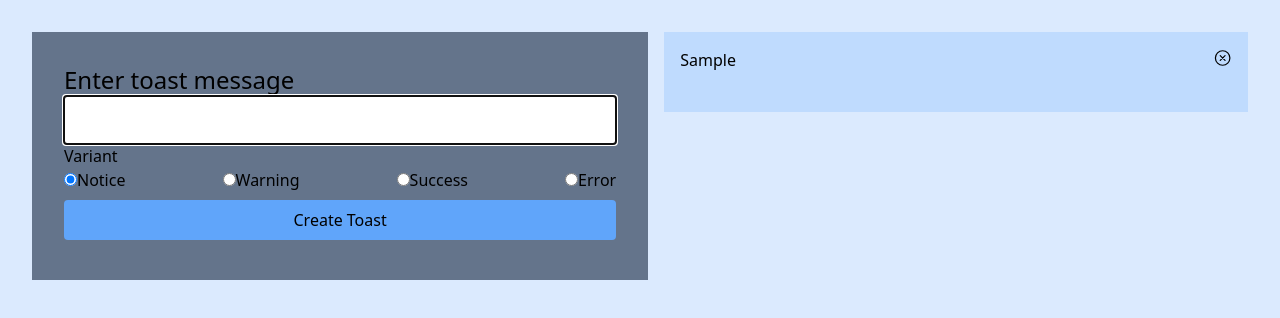
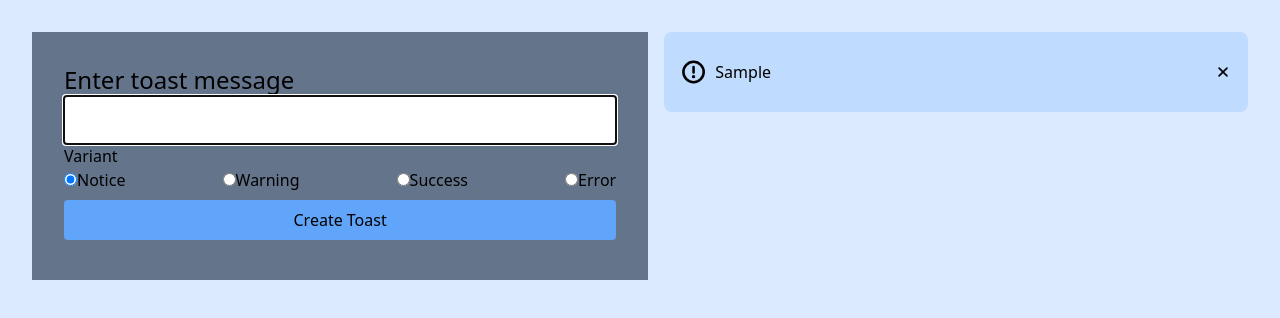
Before and after one commit to ivannissimrch/Toast, a React (Vite) app: page / in a window 1280 px wide. Both pictures are taken after typing "Sample" into the empty fields and a click on the button "Create Toast". Shown: the top 318 px of the page. Built offline with nearby package versions, Linux system fonts and the light colour scheme.

Commit message:
Add icons to Toast component

```diff
--- a/src/components/Toast.jsx
+++ b/src/components/Toast.jsx
@@ -1,20 +1,29 @@
 import PropTypes from "prop-types";
-import { IoCloseCircleOutline } from "react-icons/io5";
+import { IoClose } from "react-icons/io5";
 import { motion } from "framer-motion";
+import { PiWarningCircleBold } from "react-icons/pi";
+import { PiWarningBold } from "react-icons/pi";
+import { PiWarningOctagonBold } from "react-icons/pi";
+import { IoIosCheckmarkCircle } from "react-icons/io";
 
 export default function Toast({ newToast, deleteToast }) {
   let toastBgColor = "";
+  let icon = "";
   if (newToast.variant === "notice") {
     toastBgColor = "bg-blue-200";
+    icon = <PiWarningCircleBold size={30} />;
   }
   if (newToast.variant === "warning") {
     toastBgColor = "bg-yellow-200";
+    icon = <PiWarningBold size={30} />;
   }
   if (newToast.variant === "success") {
     toastBgColor = "bg-lime-200";
+    icon = <IoIosCheckmarkCircle size={30} />;
   }
   if (newToast.variant === "error") {
     toastBgColor = "bg-red-200";
+    icon = <PiWarningOctagonBold size={30} />;
   }
 
   return (
@@ -23,10 +32,13 @@ export default function Toast({ newToast, deleteToast }) {
       animate={{ opacity: 1, x: 0 }}
       exit={{ opacity: 0, x: -50 }}
       transition={{ duration: 0.5 }}
-      className={` min-h-20 p-4 my-4 md:my-4 flex justify-between ${toastBgColor}`}
+      className={` min-h-20 p-4 my-4 md:my-4 flex justify-between items-center rounded-lg ${toastBgColor}`}
     >
-      <p className="flex flex-grow-1 w-full text-start">{newToast.message}</p>
-      <IoCloseCircleOutline size={20} onClick={() => deleteToast(newToast)} />
+      {icon}
+      <p className="flex flex-grow-1 w-full text-start ml-2">
+        {newToast.message}
+      </p>
+      <IoClose size={20} onClick={() => deleteToast(newToast)} />
     </motion.li>
   );
 }
```
